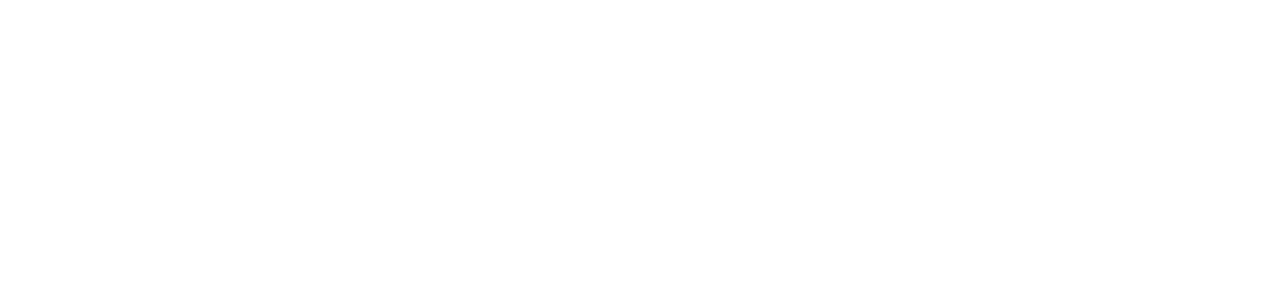
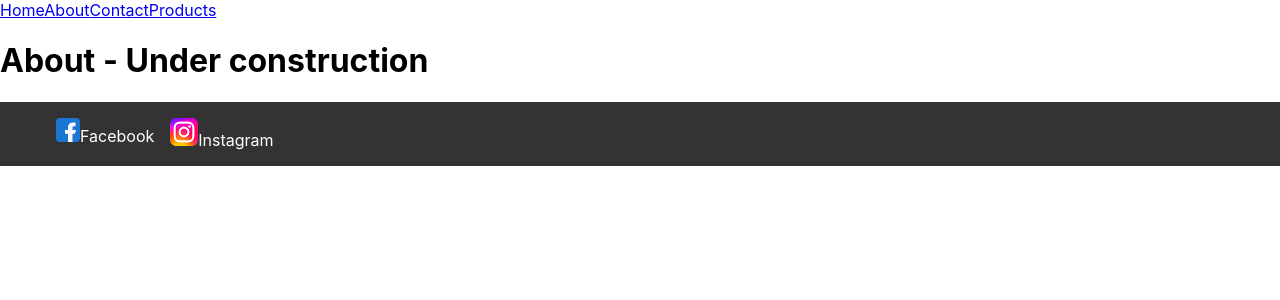
Before and after one commit to Henrik-Ehde/eblue, a React (Create React App) app: page /eblue/about in a window 1280 px wide. Before the commit this address had no page. Shown: the top 300 px of the page. Built offline with nearby package versions, Linux system fonts and the light colour scheme; the HTML template or start-up script is replaced by a standard one.

Commit message:
Updating routes

```diff
--- a/src/App.js
+++ b/src/App.js
@@ -10,9 +10,9 @@
   return <Routes>
     <Route path="/" element={ <HomePage />} />
     <Route path="/eblue" element={ <HomePage />} />
-    <Route path="/about" element={<About />} />
-    <Route path="/contact" element={<Contact />} />
-    <Route path="/products" element={<Products />} />
+    <Route path="/eblue/about" element={<About />} />
+    <Route path="/eblue/contact" element={<Contact />} />
+    <Route path="/eblue/products" element={<Products />} />
   </Routes>
 
 
--- a/src/Components/Navbar.js
+++ b/src/Components/Navbar.js
@@ -4,10 +4,10 @@
 export default function Navbar() {
   return (
     <nav>
-      <Link to="/">Home</Link>
-      <Link to="/about">About</Link>
-      <Link to="/contact">Contact</Link>
-      <Link to="/products">Products</Link>
+      <Link to="/eblue">Home</Link>
+      <Link to="/eblue/about">About</Link>
+      <Link to="/eblue/contact">Contact</Link>
+      <Link to="/eblue/products">Products</Link>
     </nav>
   );
 }
```
